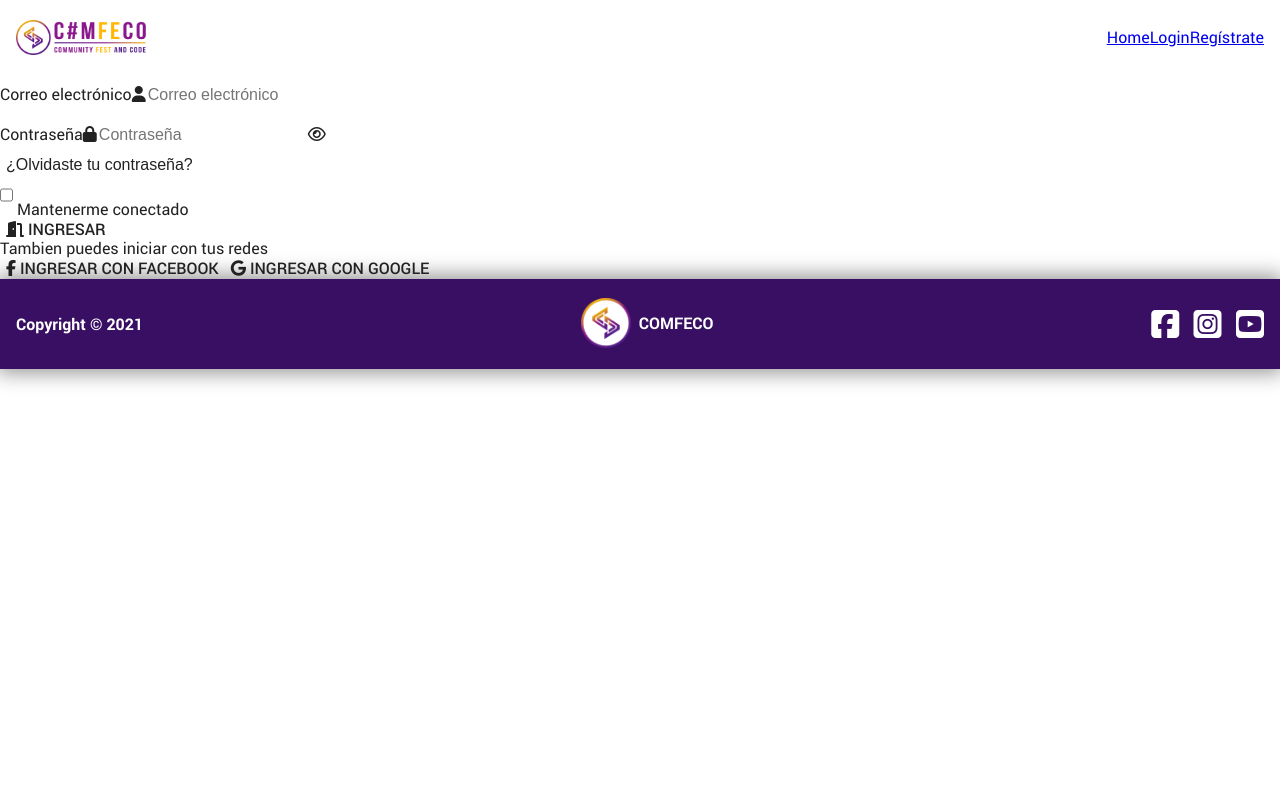
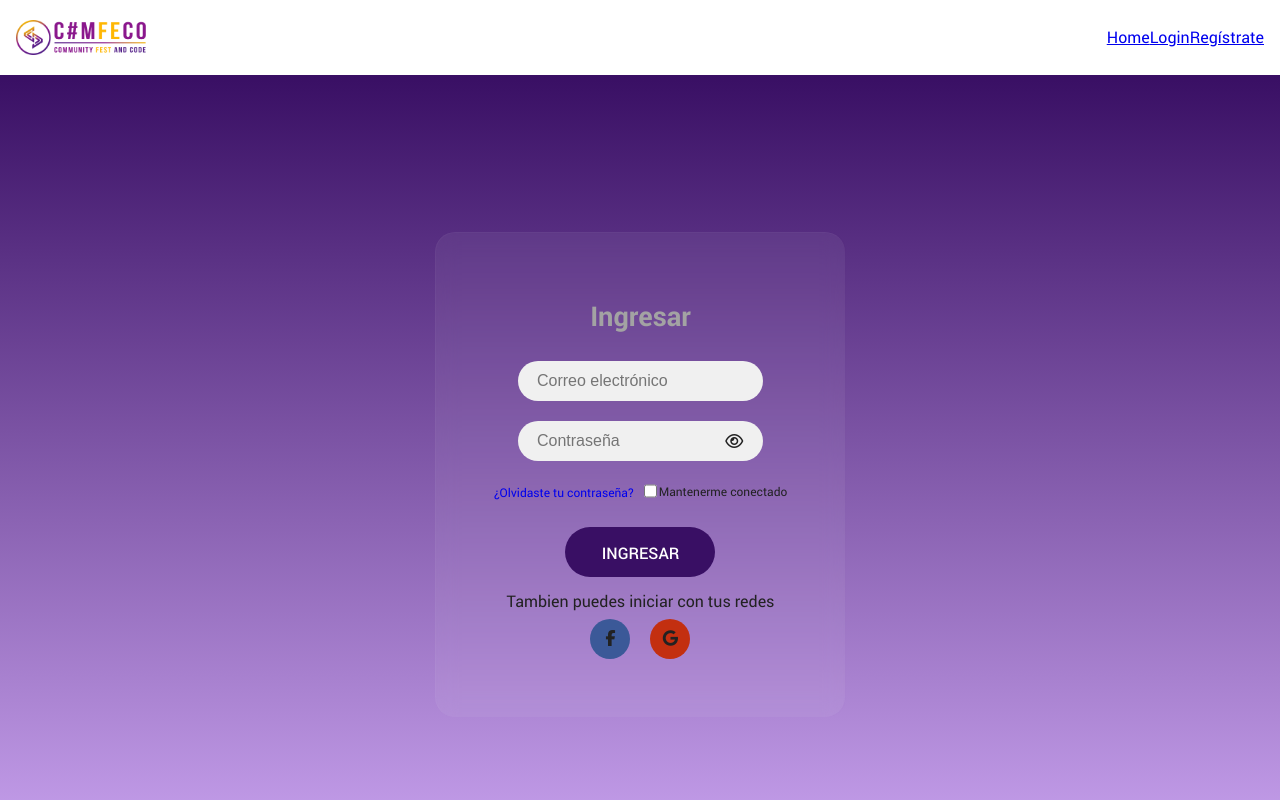
Before and after one commit to Comunidad-de-Programadores/team-vue-4-comfeco, a Vue app: page /login in a window 1280 px wide. Shown: the top 800 px of the page. Built offline with nearby package versions, Linux system fonts and the light colour scheme.

Commit message:
Added login style

```diff
--- a/src/assets/sass/base/_layouts.scss
+++ b/src/assets/sass/base/_layouts.scss
@@ -22,3 +22,9 @@
     width: 100%;
     padding: 0 1rem;
 }
+
+.row {
+    display: flex;
+    align-items: center;
+    ;
+}
--- a/src/assets/sass/base/_utils.scss
+++ b/src/assets/sass/base/_utils.scss
@@ -6,12 +6,12 @@
 /* --- Titles --- */
 
 h1 {
-    font-family: 'Roboto-Bold';
+    font-family: "Roboto-Bold";
     font-size: 2.1rem;
 }
 
 h2 {
-    font-family: 'Roboto-Bold';
+    font-family: "Roboto-Bold";
     font-size: 1.7rem;
     font-weight: 700;
     color: var(--color-gray);
@@ -23,12 +23,59 @@ h2 {
 }
 
 
+/* --- Backgrounds --- */
+
+.bg-primary {
+    background: rgb(204, 166, 242);
+    background: linear-gradient( 0deg, rgba(204, 166, 242, 1) 0%, rgba(57, 15, 100, 1) 100%);
+}
+
+
 /* --- Forms --- */
+
+.form-container {
+    padding: 1.1rem;
+    display: flex;
+    flex-direction: column;
+    align-items: center;
+    justify-content: center;
+    form {
+        display: flex;
+        align-items: center;
+        justify-content: center;
+        flex-direction: column;
+        .input-group {
+            display: flex;
+            align-items: center;
+            margin: 0.2rem;
+            .input-group__input {
+                max-width: 490px;
+                width: 100%;
+                background-color: #f0f0f0;
+                margin: 7px 0;
+                border-radius: 55px;
+                padding: 1.2rem;
+                input {
+                    background: none;
+                    outline: none;
+                    border: none;
+                    line-height: 1;
+                    font-weight: 600;
+                    font-size: 1.1rem;
+                }
+            }
+        }
+        button {
+            margin: 1rem;
+            font-weight: 300;
+        }
+    }
+}
 
 input {
     height: 40px;
      ::placeholder {
-        padding: .2rem;
+        padding: 0.2rem;
     }
 }
 
@@ -50,10 +97,19 @@ input {
     color: #ffffff;
 }
 
-.button-fb {
+.button-socials {
+    width: 40px;
     height: 40px;
-    border-radius: 40px;
+    border-radius: 200px;
     margin: 10px;
+}
+
+.button-socials__facebook {
+    background-color: #3B5998;
+}
+
+.button-socials__google {
+    background-color: #C32F10;
 }
 
 
--- a/src/components/PxLogin.vue
+++ b/src/components/PxLogin.vue
@@ -1,11 +1,9 @@
 <template>
-  <div class="login">
+  <div class="login bg-primary">
+    <div class="form-container glass-container">
       <form action method="post" autocomplete="on" @submit.prevent="login">
+        <h2 class="title">Ingresar</h2>
         <div class="input-group">
-        <label id="email-lbl" for="email" class="input-group__label">
-          Correo electr&oacute;nico</label
-        >
-        <span class="fas fa-user"></span>
           <input
             type="email"
             name="email"
@@ -16,10 +14,7 @@
           />
         </div>
         <div class="input-group">
-        <label id="password-lbl" for="password" class="input-group__label">
-          Contraseña</label
-        >
-        <span class="fas fa-lock"></span>
+          <div class="pass-eye__container">
             <input
               :type="isPwd ? 'password' : 'text'"
               name="password"
@@ -33,13 +28,12 @@
               @click="isPwd = !isPwd"
             ></span>
           </div>
-      <div class="row">
+        </div>
+        <div class="row login-sets">
           <div class="col">
-          <button type="button" class="link">
-            ¿Olvidaste tu contraseña?
-          </button>
+            <a href="http://" target="_blank" rel="noopener noreferrer">¿Olvidaste tu contraseña?</a>
           </div>
-        <div class="col">
+          <div class="label-group__keep-login">
             <input
               type="checkbox"
               class="input-group__check"
@@ -51,19 +45,26 @@
             </label>
           </div>
         </div>
-      <button type="submit" class="button">
-        <span class="fas fa-door-open"></span> Ingresar
+        <button type="submit" class="button button-primary">
+           Ingresar
         </button>
       </form>
       <p class="text-center">Tambien puedes iniciar con tus redes</p>
-    <button type="submit" class="button" @click="logInWithFacebook">
+    <div class="register-auth-socials">
+        <div class="auth-socials-buttons">
+          <button
+            type="submit"
+            class=" button-socials button-socials__facebook"
+            @click="logInWithFacebook"
+          >
             <i class="fa fa-facebook"></i>
-      Ingresar con Facebook
           </button>
-    <button type="submit" class="button">
+          <button type="submit" class="button-socials button-socials__google ">
             <i class="fa fa-google"></i>
-      Ingresar con Google
           </button>
+        </div>
+      </div>
+    </div>
   </div>
 </template>
 
@@ -89,4 +90,39 @@ export default {
 </script>
 
 <!-- Add "scoped" attribute to limit CSS to this component only -->
-<style scoped lang="scss"></style>
+<style scoped lang="scss">
+.login {
+  display: flex;
+  align-items: center;
+  justify-content: center;
+  padding: 30px 1rem;
+  width: 100%;
+  min-height: 100vh;
+}
+.label-group__keep-login {
+  display: flex;
+  align-items: center;
+}
+.pass-eye__container {
+  display: flex;
+  align-items: center;
+  position: relative;
+}
+
+.pass-eye__container span {
+  position: absolute;
+  right: 20px;
+}
+.login-sets{
+  a, label{
+    font-size: 12px;
+    margin: 10px;
+  }
+  a{
+    text-decoration: none;
+  }
+  label{
+    margin-left: 2px;
+  }
+}
+</style>
--- a/src/components/PxRegister.vue
+++ b/src/components/PxRegister.vue
@@ -1,6 +1,6 @@
 <template>
-  <div class="register">
-    <div class="register-container glass-container">
+  <div class="register bg-primary">
+    <div class="form-container glass-container">
       <form action method="post" autocomplete="on" @submit.prevent="registrar">
         <h2 class="title">Regístrate</h2>
         <div class="input-group">
@@ -53,12 +53,12 @@
         <div class="auth-socials-buttons">
           <button
             type="submit"
-            class="button button-fb button-primary"
+            class=" button-socials button-socials__facebook"
             @click="logInWithFacebook"
           >
             <i class="fa fa-facebook"></i>
           </button>
-          <button type="submit" class="button button-fb button-primary">
+          <button type="submit" class="button-socials button-socials__google ">
             <i class="fa fa-google"></i>
           </button>
         </div>
@@ -140,53 +140,8 @@ export default {
   padding: 30px 1rem;
   width: 100%;
   min-height: 100vh;
-  background: rgb(204, 166, 242);
-  background: linear-gradient(
-    0deg,
-    rgba(204, 166, 242, 1) 0%,
-    rgba(57, 15, 100, 1) 100%
-  );
-  .register-container {
-    padding: 1.1rem;
-    display: flex;
-    flex-direction: column;
-    align-items: center;
-    justify-content: center;
 
-    form {
-      display: flex;
-      align-items: center;
-      justify-content: center;
-      flex-direction: column;
 
-      .input-group {
-        display: flex;
-        flex-direction: column;
-        margin: 0.2rem;
-
-        .input-group__input {
-          max-width: 490px;
-          width: 100%;
-          background-color: #f0f0f0;
-          margin: 7px 0;
-          border-radius: 55px;
-          padding: 1.2rem;
-
-          input {
-            background: none;
-            outline: none;
-            border: none;
-            line-height: 1;
-            font-weight: 600;
-            font-size: 1.1rem;
-          }
-        }
-      }
-      button {
-        margin: 1rem;
-        font-weight: 300;
-      }
-    }
   .register-auth-socials {
     p {
       margin-bottom: 1rem;
@@ -194,9 +149,8 @@ export default {
     .auth-socials-buttons {
     }
   }
-    .terms-conditions{
+  .terms-conditions {
     width: 300px;
-    }
   }
   .register-container > * {
     margin-bottom: 10px;
```
Lines whose indentation alone changed are shown as unchanged.
